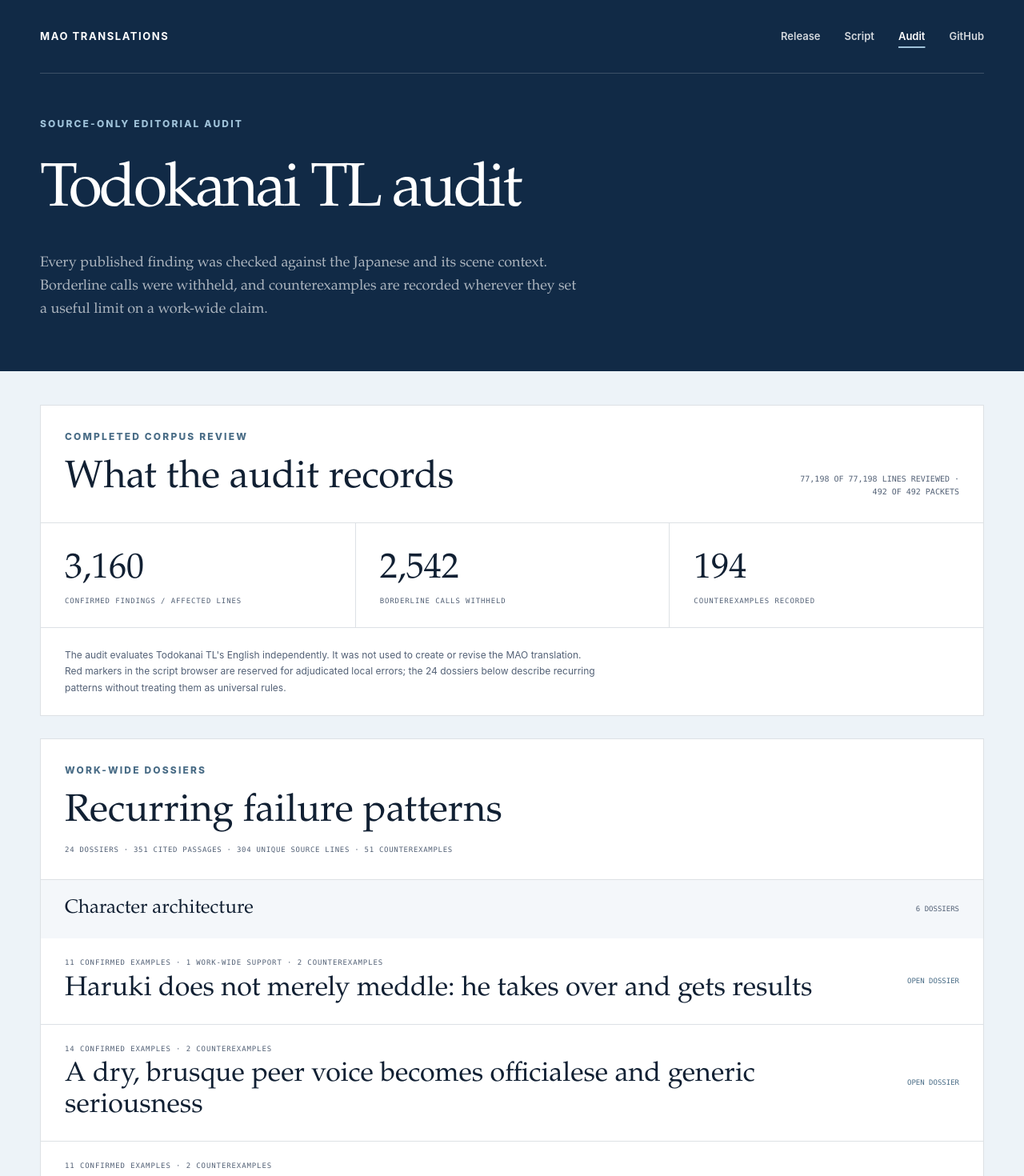
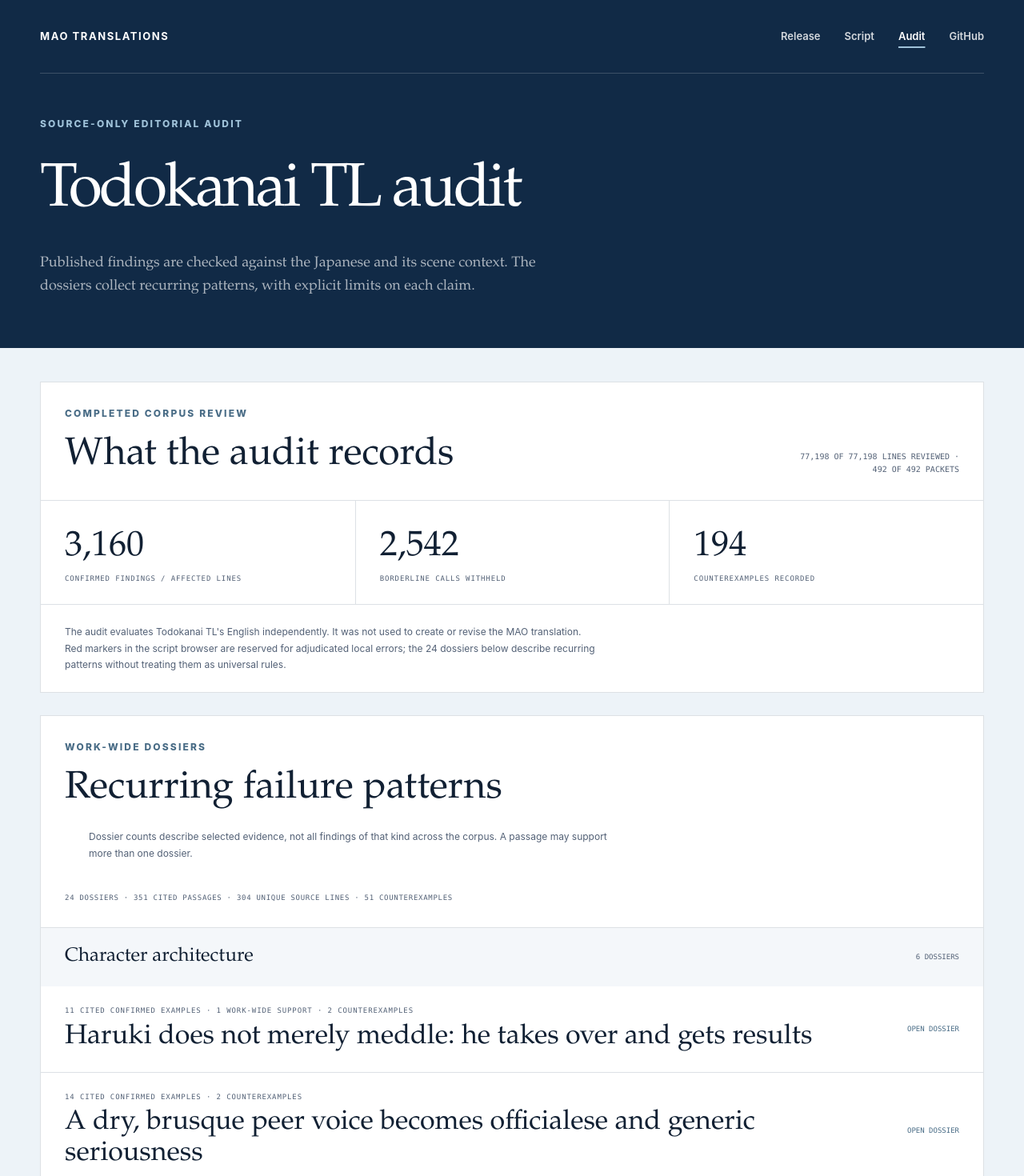
Before and after one commit to MAO-TLs/white-album-2, a Next.js app: page /audit in a window 1280 px wide. Shown: the top 1470 px of the page at 80% size. Built offline with nearby package versions, Linux system fonts and the light colour scheme.

Commit message:
Align audit presentation and distinguish evidence counts

```diff
--- a/app/audit/page.tsx
+++ b/app/audit/page.tsx
@@ -140,9 +140,8 @@ export default function AuditPage() {
           <p className="eyebrow">Source-only editorial audit</p>
           <h1>Todokanai TL audit</h1>
           <p>
-            Every published finding was checked against the Japanese and its
-            scene context. Borderline calls were withheld, and counterexamples
-            are recorded wherever they set a useful limit on a work-wide claim.
+            Published findings are checked against the Japanese and its scene context.
+            The dossiers collect recurring patterns, with explicit limits on each claim.
           </p>
         </div>
       </header>
@@ -193,6 +192,7 @@ export default function AuditPage() {
           <header className="audit-dossiers-heading">
             <p className="eyebrow">Work-wide dossiers</p>
             <h2 id="audit-dossiers-title">Recurring failure patterns</h2>
+            <p className="audit-method-note">Dossier counts describe selected evidence, not all findings of that kind across the corpus. A passage may support more than one dossier.</p>
             <p className="audit-dossiers-evidence-count">
               {dossiers.dossierCount.toLocaleString()} dossiers
               <span aria-hidden="true"> · </span>
@@ -227,7 +227,7 @@ export default function AuditPage() {
                         <summary>
                           <div>
                             <p className="audit-dossier-count">
-                              {dossier.findingExampleCount} confirmed example
+                              {dossier.findingExampleCount} cited confirmed example
                               {dossier.findingExampleCount === 1 ? "" : "s"}
                               {dossier.supportExampleCount
                                 ? ` · ${dossier.supportExampleCount} work-wide support${
```
